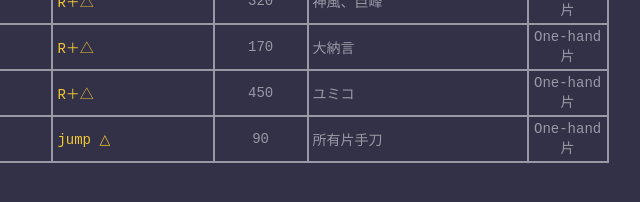
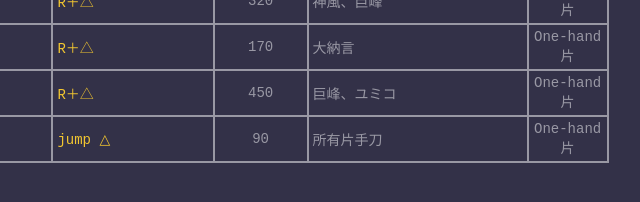
Before and after one commit to drrak/wots.mikiri, a plain HTML site: page index.html in a window 1280 px wide. Shown: the part 8159-8361 px from the top of the page, 420-1060 px from the left. Drawn offline with Linux system fonts and the light colour scheme.

Commit message:
Update index.html

```diff
--- a/index.html
+++ b/index.html
@@ -233,7 +233,7 @@ thead:first-child{color:#fff;background:#333;font-size: 110%;} /* background:#38
 	<tr><td>honshin-inyojin<br>翻身陰陽陣</td><td>←→＋△、△</td><td>75</td><td>大納言、微熱</td><td>One-hand<br>片</td></tr>
 	<tr><td>tenrachimou<br>天羅地網</td><td>R＋△</td><td>320</td><td>神風、巨峰</td><td>One-hand<br>片</td></tr>
 	<tr><td>shorachimou<br>小羅地網</td><td>R＋△</td><td>170</td><td>大納言</td><td>One-hand<br>片</td></tr>
-	<tr><td>juomujin<br>纵横无尽</td><td>R＋△</td><td>450</td><td>ユミコ</td><td>One-hand<br>片</td></tr>
+	<tr><td>juomujin<br>纵横无尽</td><td>R＋△</td><td>450</td><td>巨峰、ユミコ</td><td>One-hand<br>片</td></tr>
 	<tr><td>keikosenri<br>軽功千里</td><td>jump △</td><td>90</td><td>所有片手刀</td><td>One-hand<br>片</td></tr>
 </tbody>
 </table>
```
